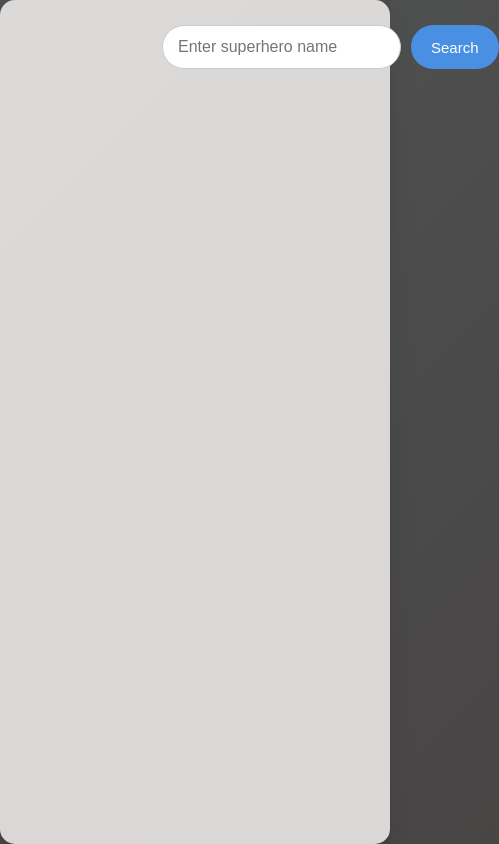
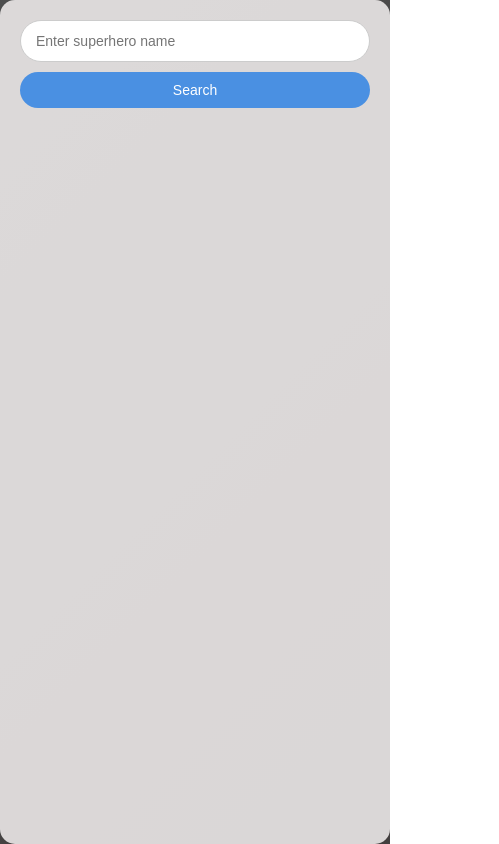
Before and after one commit to Shobhitchouhan03/superhero-card, a plain HTML site: page index.html in a window 390 px wide. Shown: the whole page, 499 px wide, since content can reach past the window. Drawn offline with Linux system fonts and the light colour scheme.

Commit message:
Add files via upload

```diff
--- a/style.css
+++ b/style.css
@@ -91,3 +91,77 @@ body {
     color: black;
     margin-top: 15px;
 }
+/* Large screens (1280px tak) */
+@media (max-width: 1280px) {
+
+    .wrapper {
+        padding: 20px;
+    }
+
+    .search-box {
+        margin-left: 0;
+        justify-content: center;
+    }
+
+    .search-box input {
+        width: 220px;
+    }
+
+    .hero-img {
+        width: 80%;
+    }
+}
+/* Tablet ke liye */
+@media (max-width: 768px) {
+
+    .search-box {
+        margin-left: 0;
+        justify-content: center;
+        flex-wrap: wrap;
+    }
+
+    .search-box input {
+        width: 180px;
+        font-size: 14px;
+    }
+
+    .search-box button {
+        padding: 10px 15px;
+        font-size: 14px;
+    }
+
+    .hero-img {
+        width: 100%;
+    }
+
+    .wrapper {
+        padding: 20px;
+    }
+}
+
+
+/* Mobile ke liye */
+@media (max-width: 480px) {
+
+    .search-box {
+        flex-direction: column;
+        align-items: center;
+    }
+
+    .search-box input {
+        width: 100%;
+    }
+
+    .search-box button {
+        width: 100%;
+    }
+
+    .hero-img {
+        width: 100%;
+        border-radius: 10px;
+    }
+
+    .result {
+        font-size: 14px;
+    }
+}
```
